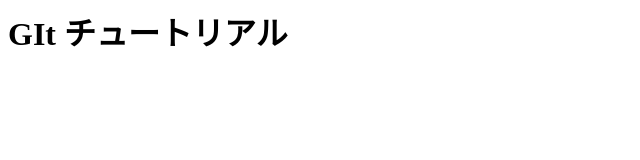
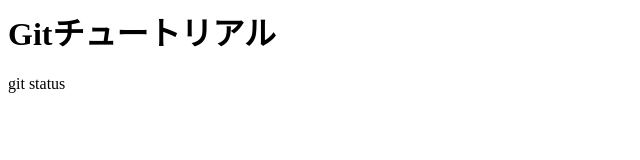
Before and after one commit to Quu39/git_tutorial, a plain HTML site: page index.html in a window 1280 px wide. Shown: the whole page, without its empty margins (0-640 px from the left). Drawn offline with Linux system fonts and the light colour scheme.

Commit message:
git statusコマンド追記

```diff
--- a/index.html
+++ b/index.html
@@ -1 +1,2 @@
-<h1>GIt チュートリアル</h1>
+<h1>Gitチュートリアル</h1>
+ <p>git status</p>
```
